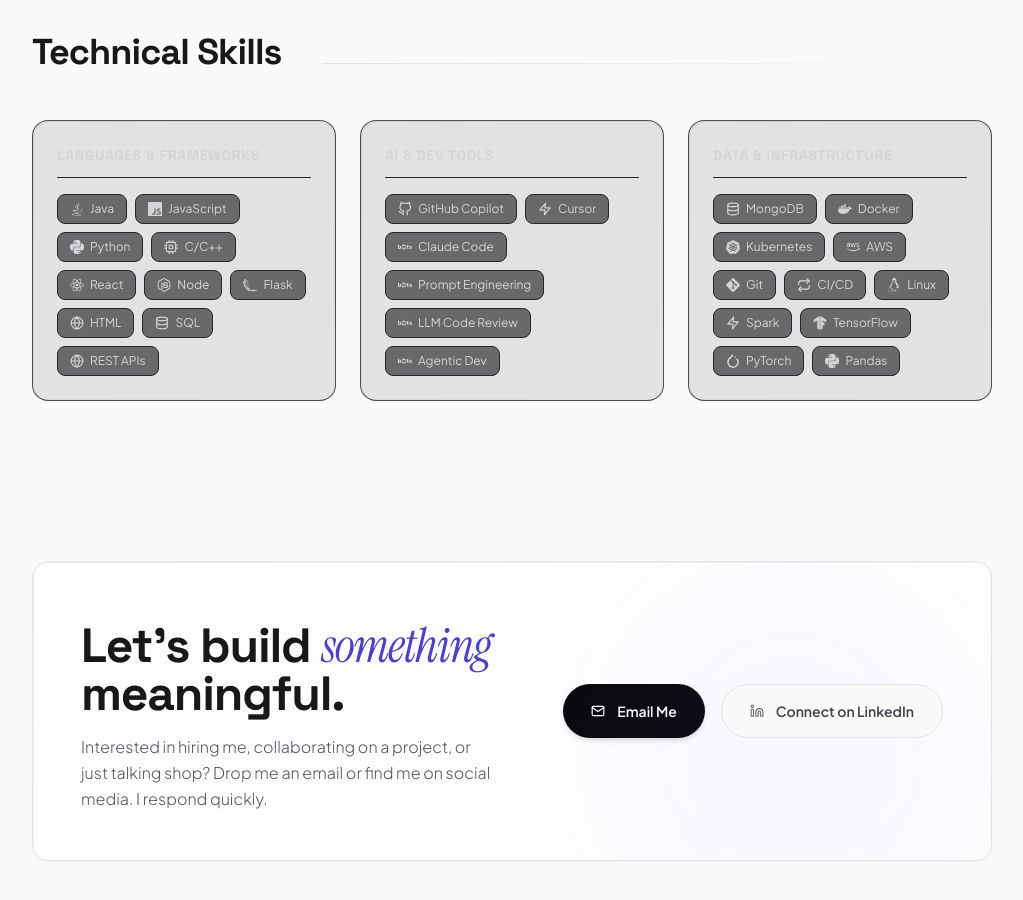
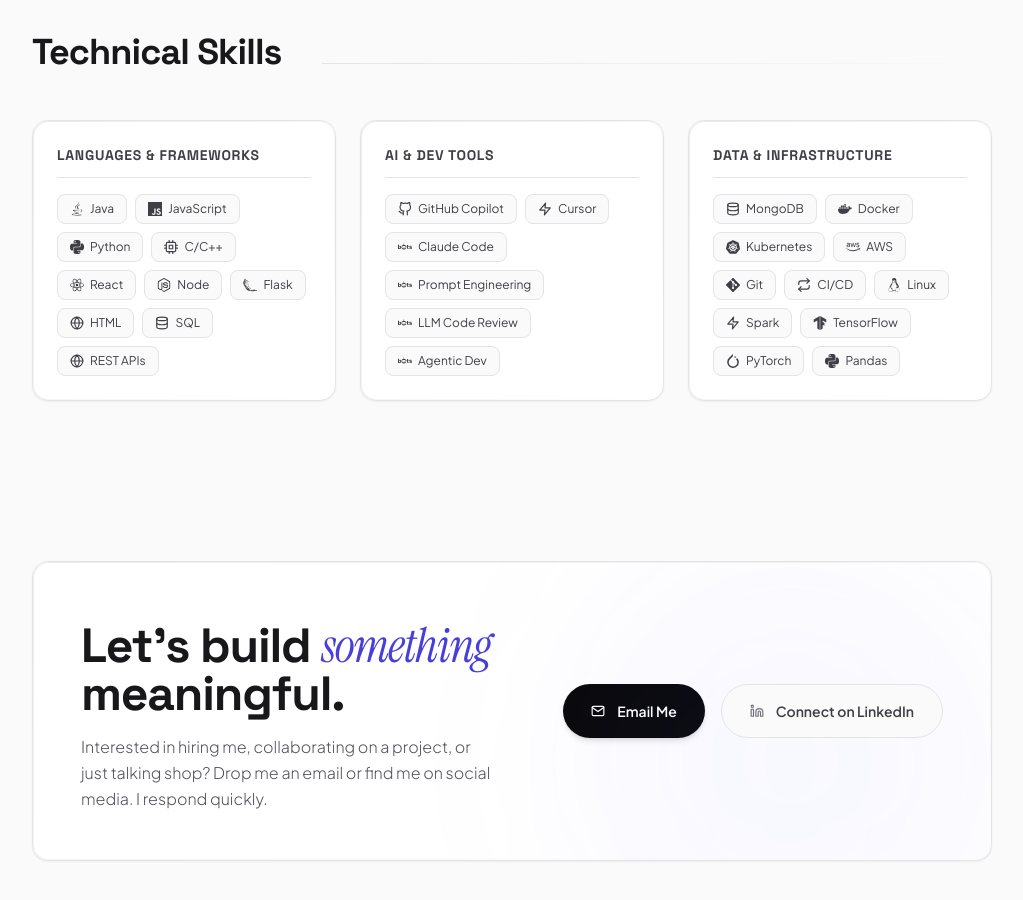
Before and after one commit to henryagyare/henry-portfolio, a React (Vite) app: page / in a window 1280 px wide. Shown: the part 5160-6060 px from the top of the page, without its empty margins (128-1151 px from the left). Built offline with nearby package versions, Linux system fonts and the light colour scheme; no server answers.

Commit message:
feat: light mode styling for SkillsGrid

```diff
--- a/src/components/SkillsGrid.jsx
+++ b/src/components/SkillsGrid.jsx
@@ -14,16 +14,16 @@
       {groups.map((g) => (
         <div
           key={g.title}
-          className="rounded-2xl border border-zinc-800/80 bg-zinc-900/10 p-6 backdrop-blur-sm hover-card-border hover:border-zinc-700/60 transition-all duration-300"
+          className="rounded-2xl border border-zinc-200 dark:border-zinc-800/80 bg-white dark:bg-zinc-900/10 p-6 backdrop-blur-sm hover-card-border hover:border-zinc-300 dark:hover:border-zinc-700/60 transition-all duration-300 shadow-sm dark:shadow-none"
         >
-          <h3 className="font-display font-bold text-sm text-zinc-300 tracking-wider uppercase border-b border-zinc-800 pb-3 mb-4">
+          <h3 className="font-display font-bold text-sm text-zinc-700 dark:text-zinc-300 tracking-wider uppercase border-b border-zinc-200 dark:border-zinc-800 pb-3 mb-4 transition-colors duration-300">
             {g.title}
           </h3>
           <div className="flex flex-wrap gap-2">
             {g.items.map((it) => (
               <span
                 key={it}
-                className="inline-flex items-center gap-1.5 rounded-lg border border-zinc-800 bg-zinc-900/60 px-3 py-1.5 text-xs text-zinc-300 hover:border-zinc-700 hover:text-white transition-all duration-150"
+                className="inline-flex items-center gap-1.5 rounded-lg border border-zinc-200 dark:border-zinc-800 bg-zinc-50 dark:bg-zinc-900/60 px-3 py-1.5 text-xs text-zinc-700 dark:text-zinc-300 hover:border-zinc-300 hover:text-zinc-950 dark:hover:border-zinc-700 dark:hover:text-white transition-all duration-150"
               >
                 {getIcon(it)}
                 {it}
```
